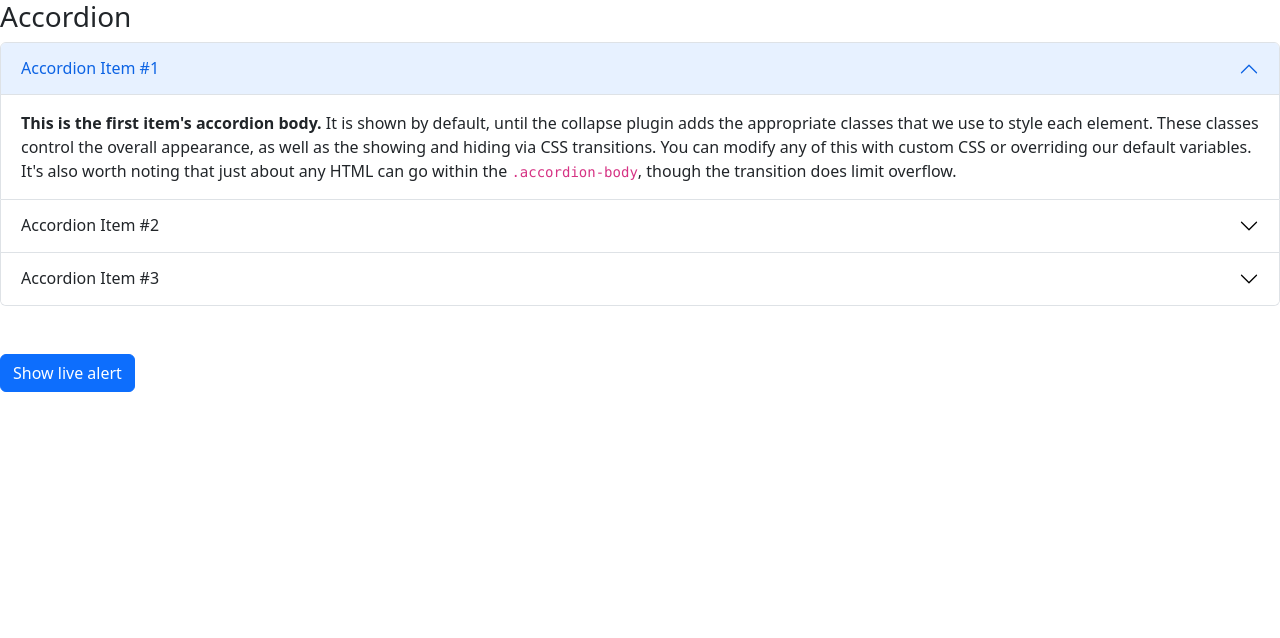
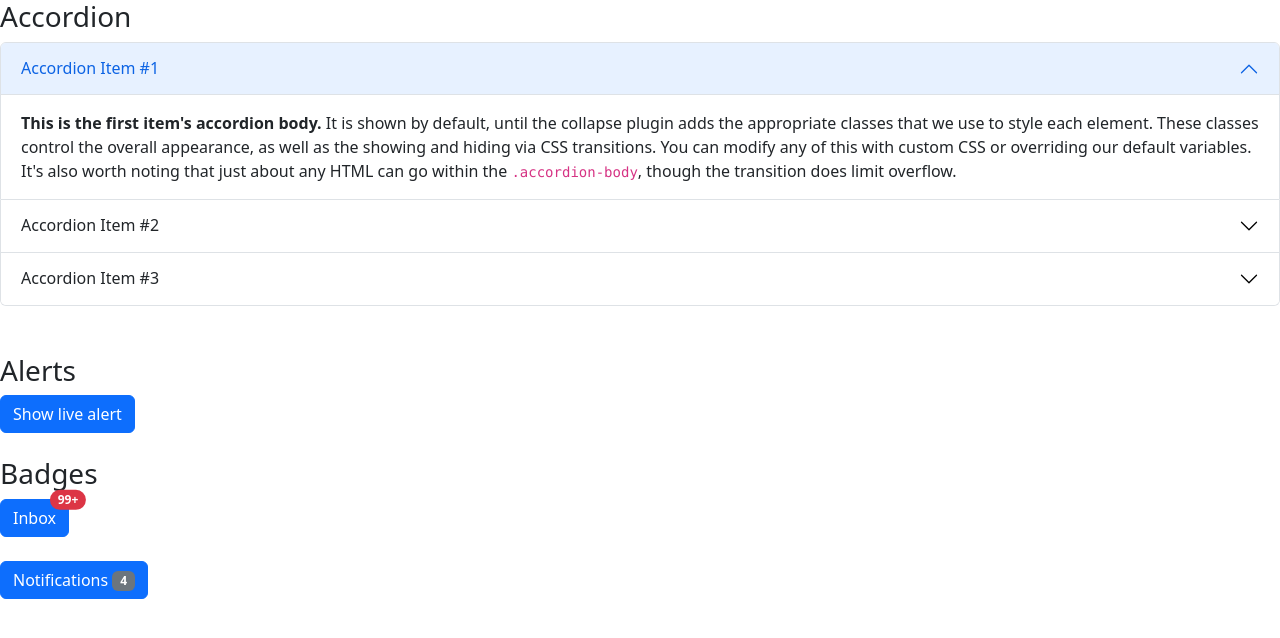
Before and after one commit to Dazzler123/CSS-Lectures, a website: page CSS-Frameworks/Bootstrap_Conponents.html in a window 1280 px wide. Drawn offline with Linux system fonts and the light colour scheme.

Commit message:
Badges added

```diff
--- a/CSS-Frameworks/Bootstrap_Conponents.html
+++ b/CSS-Frameworks/Bootstrap_Conponents.html
@@ -74,10 +74,26 @@
 <br>
 
 <!--alerts-->
+<h3>Alerts</h3>
 <div id="liveAlertPlaceholder"></div>
 <button type="button" class="btn btn-primary" id="liveAlertBtn">Show live alert</button>
 <br>
 <br>
+
+<!--badges-->
+<h3>Badges</h3>
+<button type="button" class="btn btn-primary position-relative">
+    Inbox
+    <span class="position-absolute top-0 start-100 translate-middle badge rounded-pill bg-danger">
+    99+
+    <span class="visually-hidden">unread messages</span>
+  </span>
+</button>
+<br>
+<br>
+<button type="button" class="btn btn-primary">
+    Notifications <span class="badge text-bg-secondary">4</span>
+</button>
 
 
 <!--Import js for bootstrap-->
```
